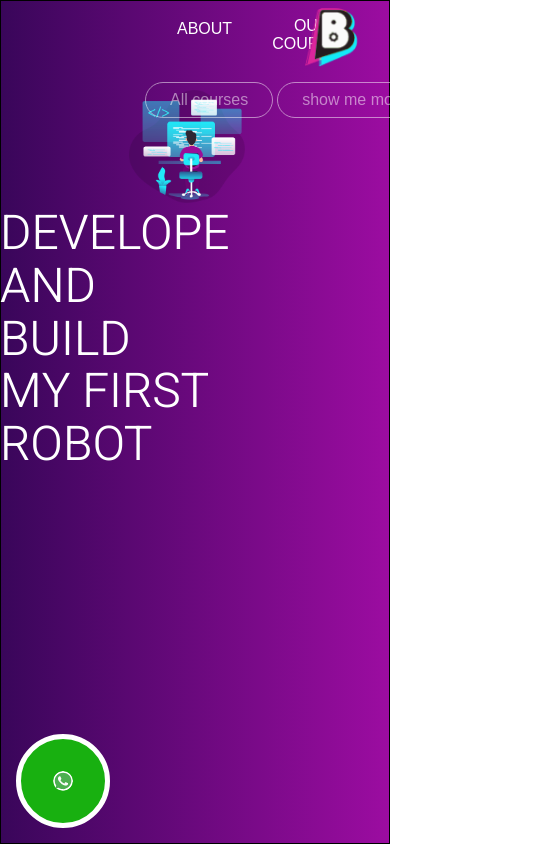
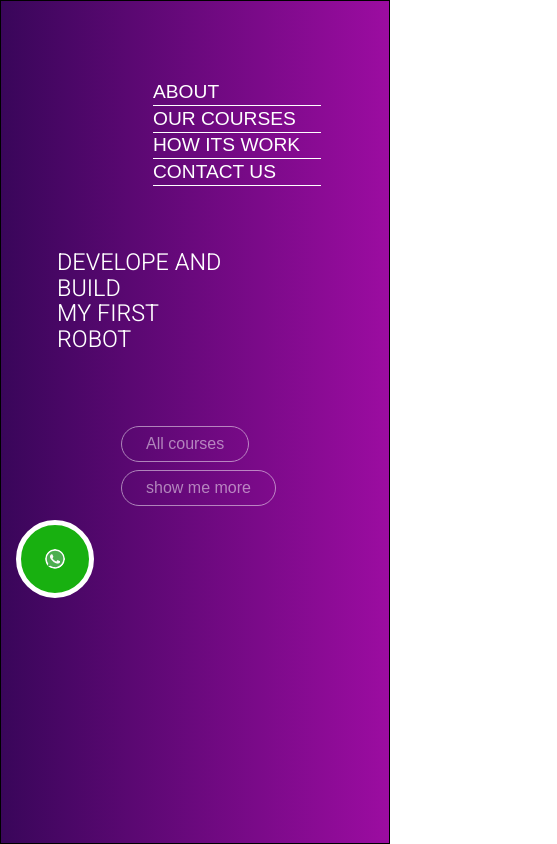
Before and after one commit to NichitaMladin/ProiectHTML-CSS, a plain HTML site: page index.html in a window 390 px wide. Shown: the top 844 px of the page, 557 px wide, since content can reach past the window. Drawn offline with Linux system fonts and the light colour scheme.

Commit message:
Initial commit

```diff
--- a/index.html
+++ b/index.html
@@ -10,19 +10,24 @@
         <main class="app_container">
             <section class="hero full_page">
                 <header>
+                    <i class="gg-menu"></i>
                     <nav>
                         <ul class="navigation_bar" type="none">
-                            <li><button class="navigation_bar_button">ABOUT</button></li>
-                            <li><button class="navigation_bar_button">OUR COURSES</button></li>
-                            <li><button class="navigation_bar_button">HOW ITS WORK</button></li>
-                            <li><button class="navigation_bar_button">CONTACT US</button></li>
+                            <li class="underline_responsiveness"><button class="navigation_bar_button">ABOUT</button></li>
+                            <li class="underline_responsiveness"><button class="navigation_bar_button">OUR COURSES</button></li>
+                            <li class="underline_responsiveness"><button class="navigation_bar_button">HOW ITS WORK</button></li>
+                            <li class="underline_responsiveness"><button class="navigation_bar_button">CONTACT US</button></li>
                         </ul>
                     </nav>
-                    <div>
+                    <div class = "hero2">
                         <img class="icon_B" src="./projectAssets/projectAssets/img/logo.png" alt="iconita">
-                        <img class="principal_picture_hero" src="./projectAssets/projectAssets/img/Illustration.png" alt="ilustratie hero">
-                        <img class="wapp_icon" src="./projectAssets/projectAssets/img/whatsapp.png" alt="iconita wapp">
-                        <h1 class="title_hero">DEVELOPE AND BUILD <span class="title_hero_row2">MY FIRST ROBOT</span></h1>
+                        <img class="principal_picture_hero" src="./projectAssets/projectAssets/img/Illustration.png"
+                        alt="ilustratie hero">
+
+                        <a href="https://web.whatsapp.com/send?phone=0737585754"><img class="wapp_icon"
+                        src="./projectAssets/projectAssets/img/whatsapp.png" alt="iconita wapp"></a>
+
+                        <h1 class="title_hero">DEVELOPE AND <span>BUILD</span> <span class="title_hero_row2">MY FIRST ROBOT</span></h1>
                         <button class="course_detail_button_hero">All courses</button>
                         <button class="course_detail_button_hero">show me more</button>
                     </div>
--- a/style.css
+++ b/style.css
@@ -1,4 +1,5 @@
 @import url('https://fonts.googleapis.com/css2?family=Heebo:wght@100..900&display=swap');
+@import url('https://unpkg.com/css.gg@2.0.0/icons/css/menu.css');
 
 *{
     margin: 0;
@@ -34,7 +35,6 @@ section{
     display: flex;
     gap: 2.5rem;
     margin: 1rem 11rem;
-
 }
 
 .navigation_bar_button{
@@ -68,7 +68,7 @@ section{
     top: 13rem;
     right: 10rem;
     color: #fff;
-    font-size: 3rem;
+    font-size: 3.3vw;
     font-weight: 380;
     line-height: 1.1;
 }
@@ -112,3 +112,102 @@ section{
     opacity: 1;
     cursor: pointer;
 }
+
+
+
+
+
+
+
+
+
+
+
+
+
+@media only screen and (max-width: 947px) {
+
+    .title_hero{
+
+    }
+
+    .course_detail_button_hero{
+        bottom: 2rem;
+        left: -6.5rem;
+    }
+
+    .wapp_icon{
+        padding: 1.5rem;
+        top: 32.5rem;
+    }
+}
+
+@media only screen and (max-width: 481px) {
+    .icon_B{
+       display: none;
+    }
+
+    .principal_picture_hero{
+        display: none;
+    }
+
+    .title_hero{
+        font-size: 6vw;
+        text-align: left;
+        left: 3.5rem;
+        top: -1rem;
+    }
+
+    span{
+        display: block;
+    }
+
+    .hero2 {
+        top: 8rem;
+        position: relative;
+    }
+
+    .course_detail_button_hero{
+        display: block;
+        left: 7rem;
+        top: 10rem;
+        margin: 0.5rem;
+    }
+
+    .navigation_bar{
+        flex-direction: column;
+        gap: 0.1rem;
+        position: relative;
+        top: 4rem;
+        right: 1.5rem;
+    }
+
+    .navigation_bar_button{
+        font-size: 1.2rem;
+    }
+
+    .underline_responsiveness{
+        border-bottom: 1px solid #fff;
+        width: 10.5rem;
+    }
+
+    .wapp_icon{
+        padding: 1.5rem;
+        top: 32.5rem;
+    }
+
+    .gg-menu{
+        color: white;
+        position: absolute;
+        top: 1.5rem;
+        right: 0;
+        margin-right: 1rem;
+    }
+
+}
+
+@media only screen and (min-width: 481px) {
+    .gg-menu{
+        display: none;
+    }
+}
```
